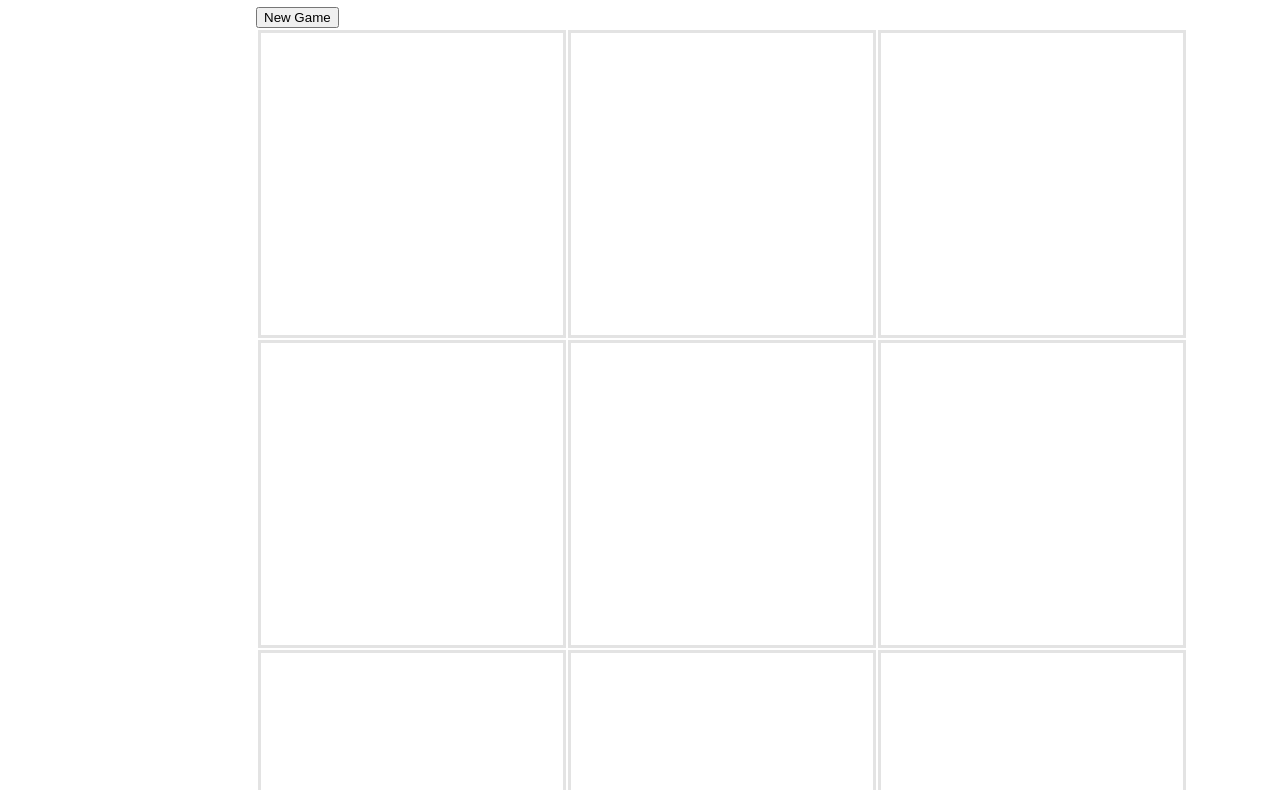
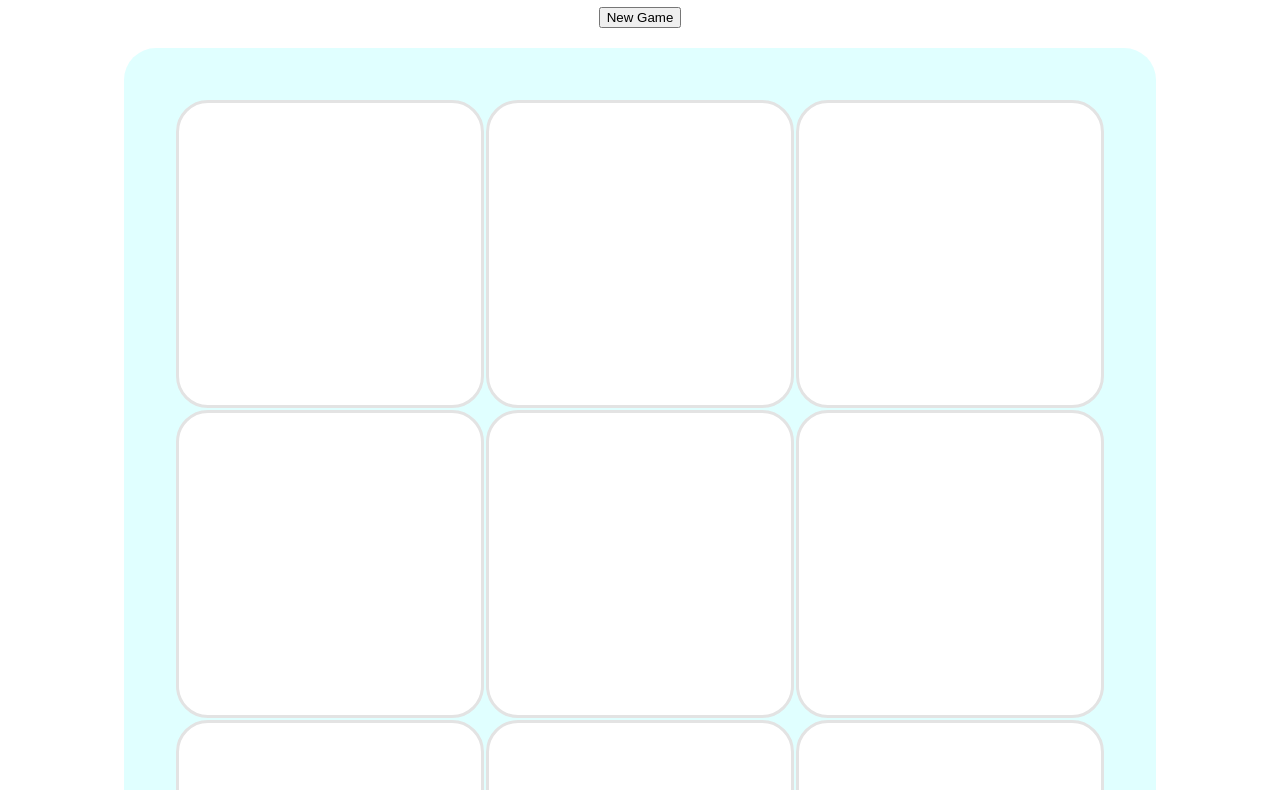
Before and after one commit to mcinello/tic-tac-toe, a plain HTML site: page index.html in a window 1280 px wide. Shown: the part 73-863 px from the top of the page. Drawn offline with Linux system fonts and the light colour scheme.

Commit message:
updated styling

```diff
--- a/styles.css
+++ b/styles.css
@@ -1,8 +1,27 @@
+html, body {
+    height: 100%;
+}
+
+html {
+    display: table;
+    margin: auto;
+}
+
 body {
-  margin-left: 20%
+  display: table-cell;
+  vertical-align: middle;
+  text-align: center;
+}
+
+table {
+    background-color: lightcyan;
+    padding: 50px;
+    margin-top: 20px;
+    border-radius: 2rem;
 }
 
 td {
+  background-color: white;
   display: grid
   grid-template-columns: repeat(3,1fr);
   font-family: Baskerville, serif;
@@ -12,4 +31,5 @@ td {
   width: 300px;
   height: 300px;
   cursor: pointer;
+  border-radius: 2rem;
 }
```
